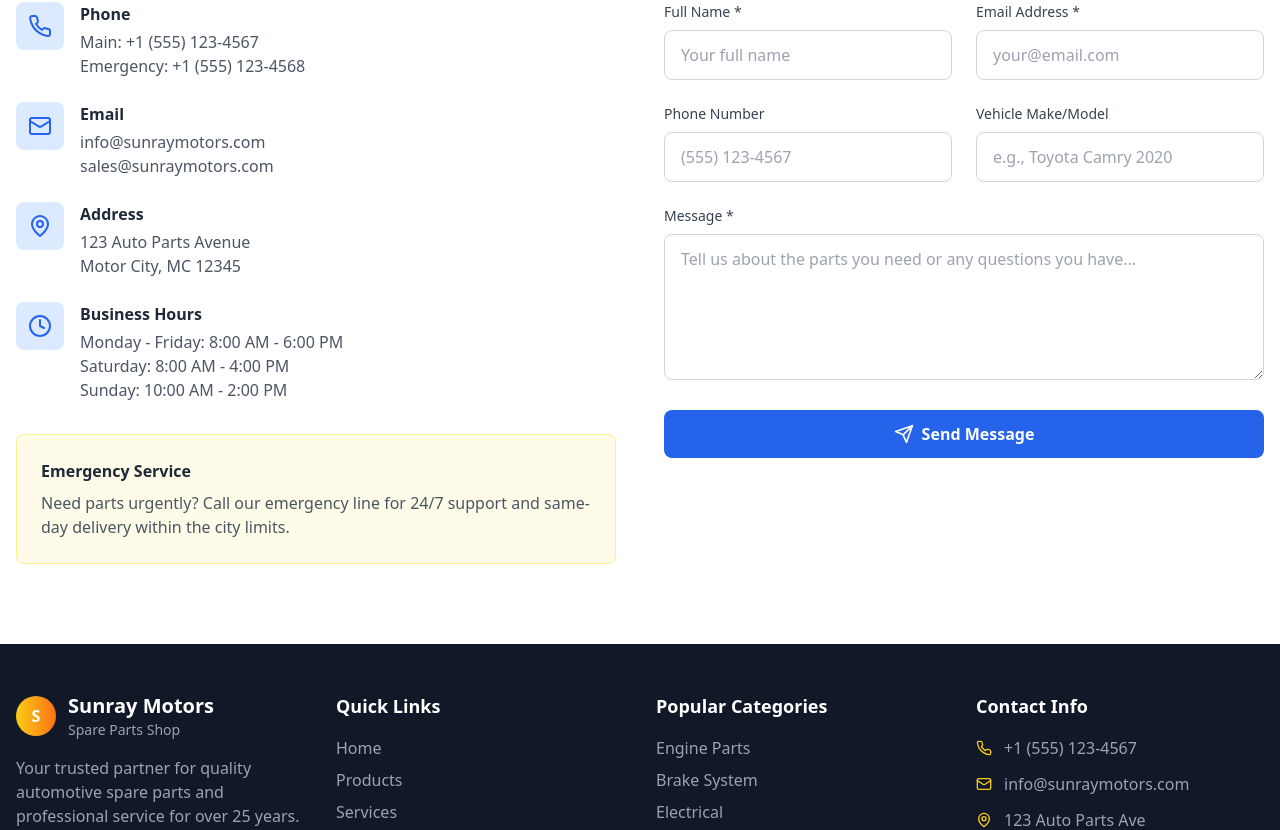
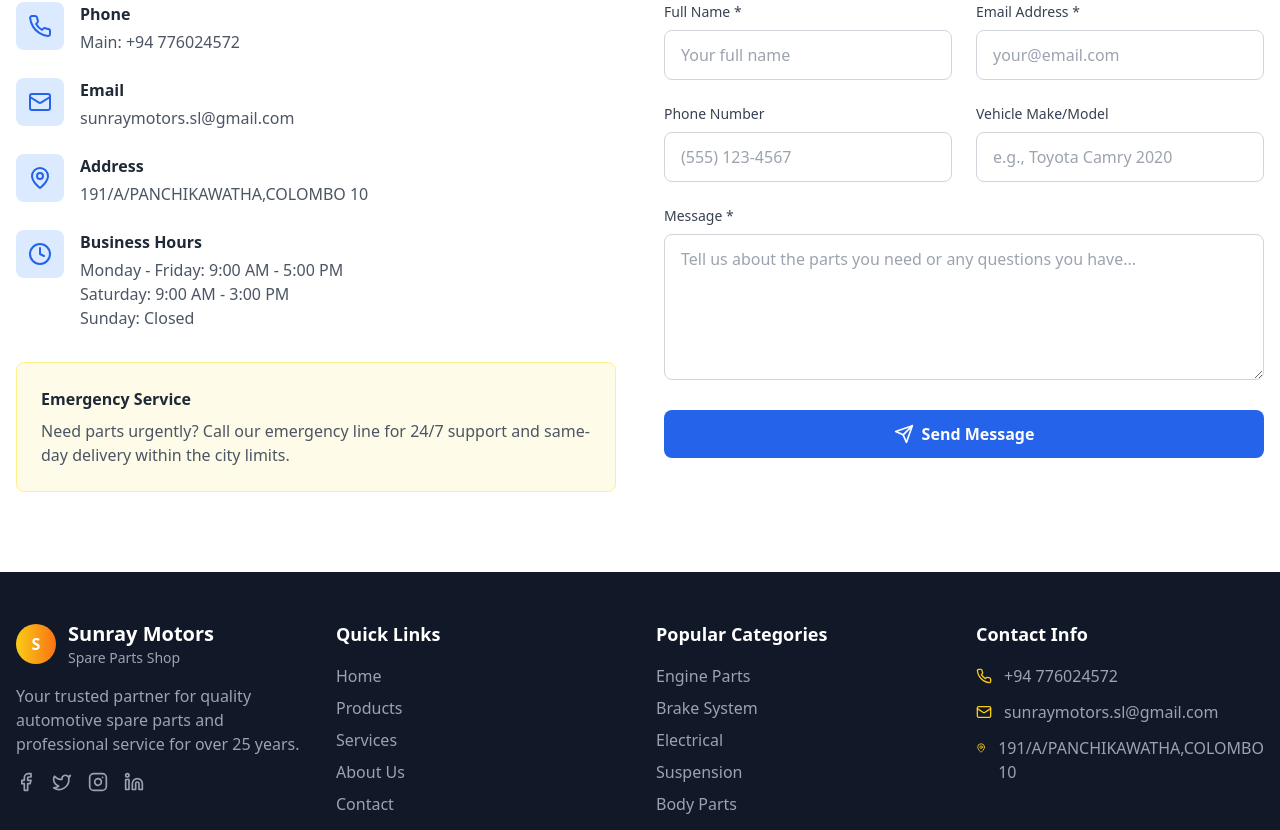
Before and after one commit to thisal08/Sunray-Motores, a React (Vite) app: page / in a window 1280 px wide. Shown: the part 4430-5260 px from the top of the page. Built offline with nearby package versions, Linux system fonts and the light colour scheme.

Commit message:
contacts update

```diff
--- a/src/components/Contact.tsx
+++ b/src/components/Contact.tsx
@@ -48,8 +48,7 @@ const Contact = () => {
                 </div>
                 <div>
                   <h4 className="font-semibold text-gray-800 mb-1">Phone</h4>
-                  <p className="text-gray-600">Main: +1 (555) 123-4567</p>
-                  <p className="text-gray-600">Emergency: +1 (555) 123-4568</p>
+                  <p className="text-gray-600">Main: +94 776024572</p>
                 </div>
               </div>
 
@@ -59,8 +58,7 @@ const Contact = () => {
                 </div>
                 <div>
                   <h4 className="font-semibold text-gray-800 mb-1">Email</h4>
-                  <p className="text-gray-600">info@sunraymotors.com</p>
-                  <p className="text-gray-600">sales@sunraymotors.com</p>
+                  <p className="text-gray-600">sunraymotors.sl@gmail.com</p>
                 </div>
               </div>
 
@@ -70,8 +68,7 @@ const Contact = () => {
                 </div>
                 <div>
                   <h4 className="font-semibold text-gray-800 mb-1">Address</h4>
-                  <p className="text-gray-600">123 Auto Parts Avenue</p>
-                  <p className="text-gray-600">Motor City, MC 12345</p>
+                  <p className="text-gray-600"> 191/A/PANCHIKAWATHA,COLOMBO 10</p>
                 </div>
               </div>
 
@@ -81,9 +78,9 @@ const Contact = () => {
                 </div>
                 <div>
                   <h4 className="font-semibold text-gray-800 mb-1">Business Hours</h4>
-                  <p className="text-gray-600">Monday - Friday: 8:00 AM - 6:00 PM</p>
-                  <p className="text-gray-600">Saturday: 8:00 AM - 4:00 PM</p>
-                  <p className="text-gray-600">Sunday: 10:00 AM - 2:00 PM</p>
+                  <p className="text-gray-600">Monday - Friday: 9:00 AM - 5:00 PM</p>
+                  <p className="text-gray-600">Saturday: 9:00 AM - 3:00 PM</p>
+                  <p className="text-gray-600">Sunday: Closed </p>
                 </div>
               </div>
             </div>
--- a/src/components/Footer.tsx
+++ b/src/components/Footer.tsx
@@ -66,15 +66,15 @@ const Footer = () => {
             <div className="space-y-3">
               <div className="flex items-center">
                 <Phone className="w-4 h-4 mr-3 text-yellow-400" />
-                <span className="text-gray-400">+1 (555) 123-4567</span>
+                <span className="text-gray-400">+94 776024572</span>
               </div>
               <div className="flex items-center">
                 <Mail className="w-4 h-4 mr-3 text-yellow-400" />
-                <span className="text-gray-400">info@sunraymotors.com</span>
+                <span className="text-gray-400">sunraymotors.sl@gmail.com</span>
               </div>
               <div className="flex items-start">
                 <MapPin className="w-4 h-4 mr-3 text-yellow-400 mt-1" />
-                <span className="text-gray-400">123 Auto Parts Ave<br />Motor City, MC 12345</span>
+                <span className="text-gray-400"> 191/A/PANCHIKAWATHA,COLOMBO 10</span>
               </div>
             </div>
           </div>
```
